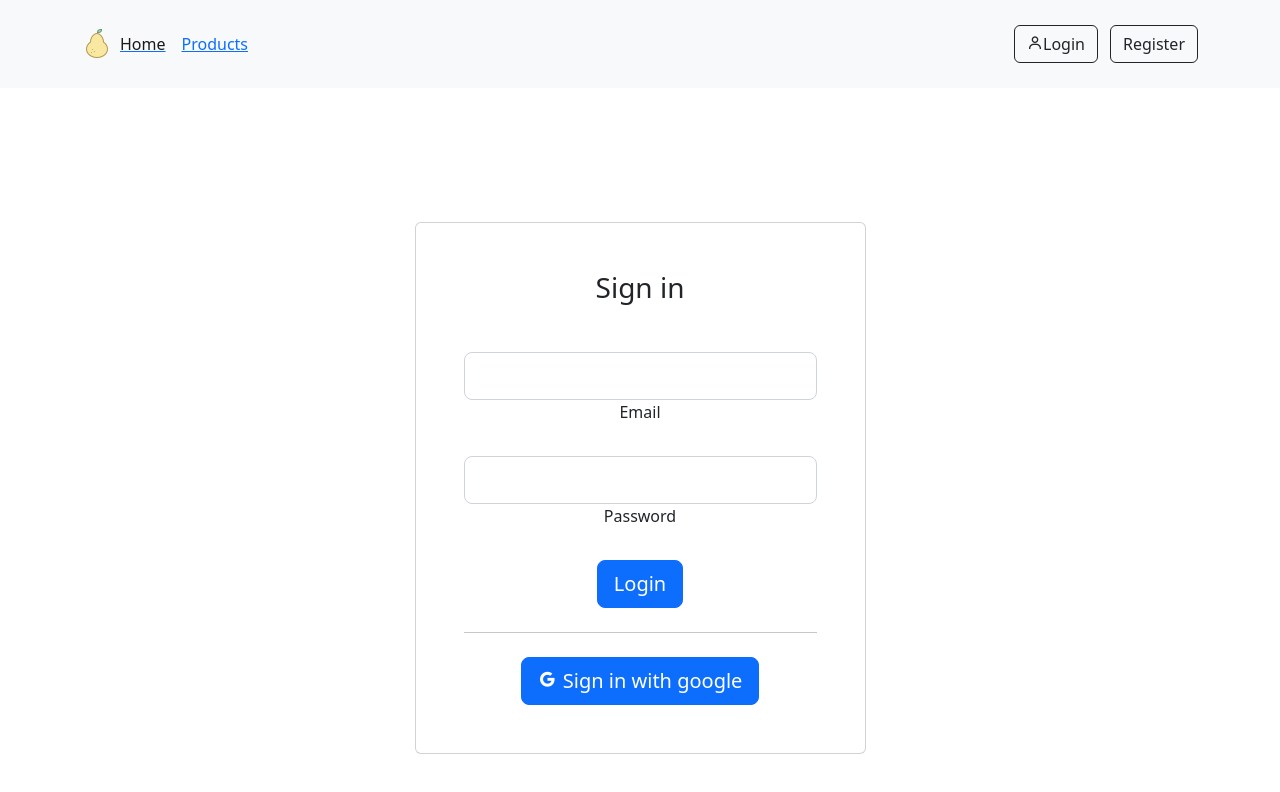
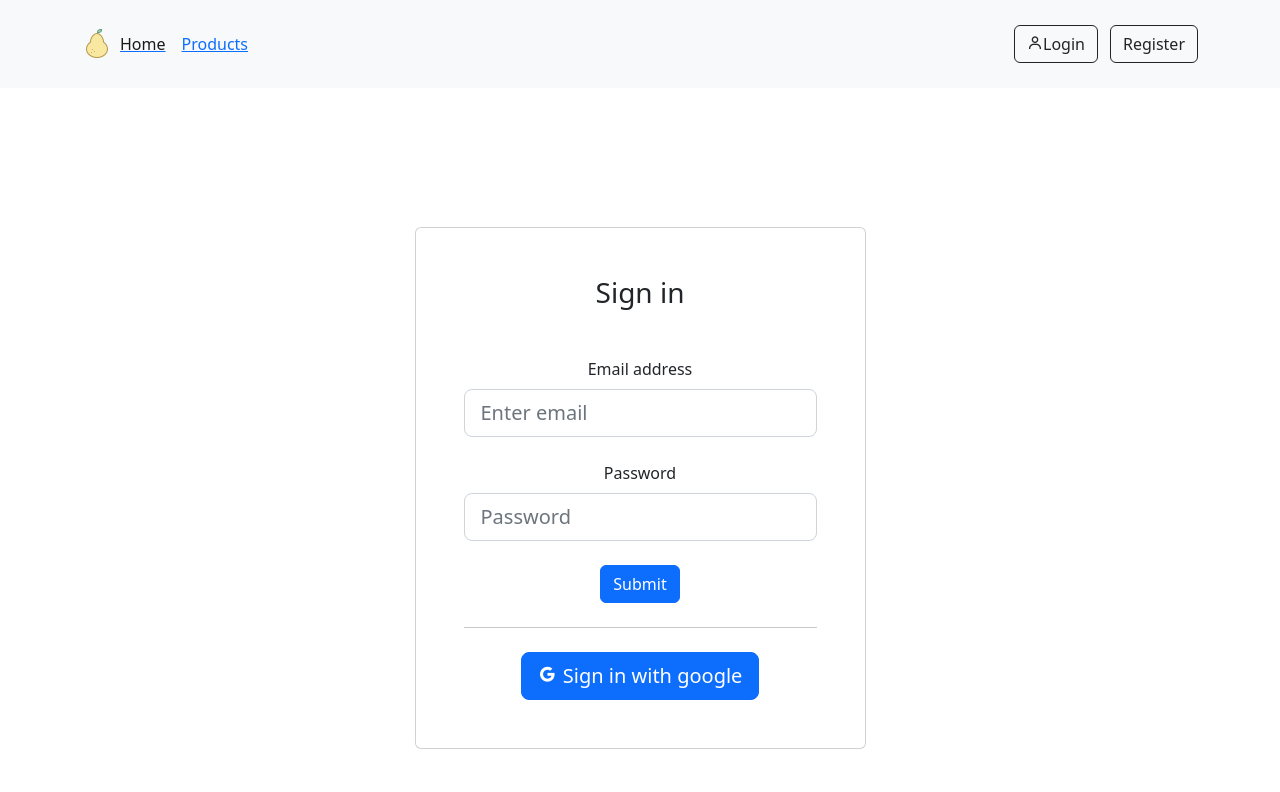
Before and after one commit to mohamadhandy/e-commerce-fe, a React (Vite) app: page /login in a window 1280 px wide. Shown: the top 792 px of the page. Built offline with nearby package versions, Linux system fonts and the light colour scheme; no server answers; a web font is replaced by a local one.

Commit message:
convert bootstrap to react-bootstrap login page

```diff
--- a/src/pages/login/index.jsx
+++ b/src/pages/login/index.jsx
@@ -3,6 +3,8 @@ import { auth, logInWithEmailAndPassword } from "../../config/firebase/index";
 import { useAuthState } from "react-firebase-hooks/auth";
 import { useNavigate } from "react-router-dom";
 import { useState, useEffect } from "react";
+import Button from "react-bootstrap/Button";
+import Form from "react-bootstrap/Form";
 
 const Index = () => {
   const [dataLogin, setDataLogin] = useState({ email: "", password: "" });
@@ -33,49 +35,51 @@ const Index = () => {
                   <h3 className="mb-5">Sign in</h3>
 
                   <div className="form-outline mb-4">
-                    <input
+                    <Form.Group className="mb-3" controlId="formBasicEmail">
+                      <Form.Label>Email address</Form.Label>
+                      <Form.Control
                         type="email"
-                      id="typeEmailX-2"
+                        placeholder="Enter email"
                         className="form-control form-control-lg"
-                      onChange={e =>
+                        onChange={(e) =>
                           setDataLogin({ ...dataLogin, email: e.target.value })
                         }
                       />
-                    <label className="form-label" htmlFor="typeEmailX-2">
-                      Email
-                    </label>
+                    </Form.Group>
                   </div>
 
                   <div className="form-outline mb-4">
-                    <input
+                    <Form.Group className="mb-3" controlId="formBasicPassword">
+                      <Form.Label>Password</Form.Label>
+                      <Form.Control
                         type="password"
-                      id="typePasswordX-2"
+                        placeholder="Password"
                         className="form-control form-control-lg"
-                      onChange={e =>
-                        setDataLogin({ ...dataLogin, password: e.target.value })
+                        onChange={(e) =>
+                          setDataLogin({
+                            ...dataLogin,
+                            password: e.target.value,
+                          })
                         }
                       />
-                    <label className="form-label" htmlFor="typePasswordX-2">
-                      Password
-                    </label>
+                    </Form.Group>
                   </div>
-
-                  <button
-                    className="btn btn-primary btn-lg btn-block"
+                  <Button
+                    variant="primary"
                     type="submit"
-                    onClick={(e) => handleSubmit(e, 'login')}
+                    onClick={(e) => handleSubmit(e, "login")}
                   >
-                    Login
-                  </button>
-
+                    Submit
+                  </Button>
                   <hr className="my-4" />
-
-                  <button
-                    className="btn btn-lg btn-block btn-primary login-button"
+                  <Button
+                    variant="primary"
                     type="submit"
+                    size="lg"
+                    onClick={(e) => handleSubmit(e, "login")}
                   >
-                    <i className='bx bxl-google'></i> Sign in with google
-                  </button>
+                    <i className="bx bxl-google"></i> Sign in with google
+                  </Button>
                 </div>
               </div>
             </div>
```
Lines whose indentation alone changed are shown as unchanged.
